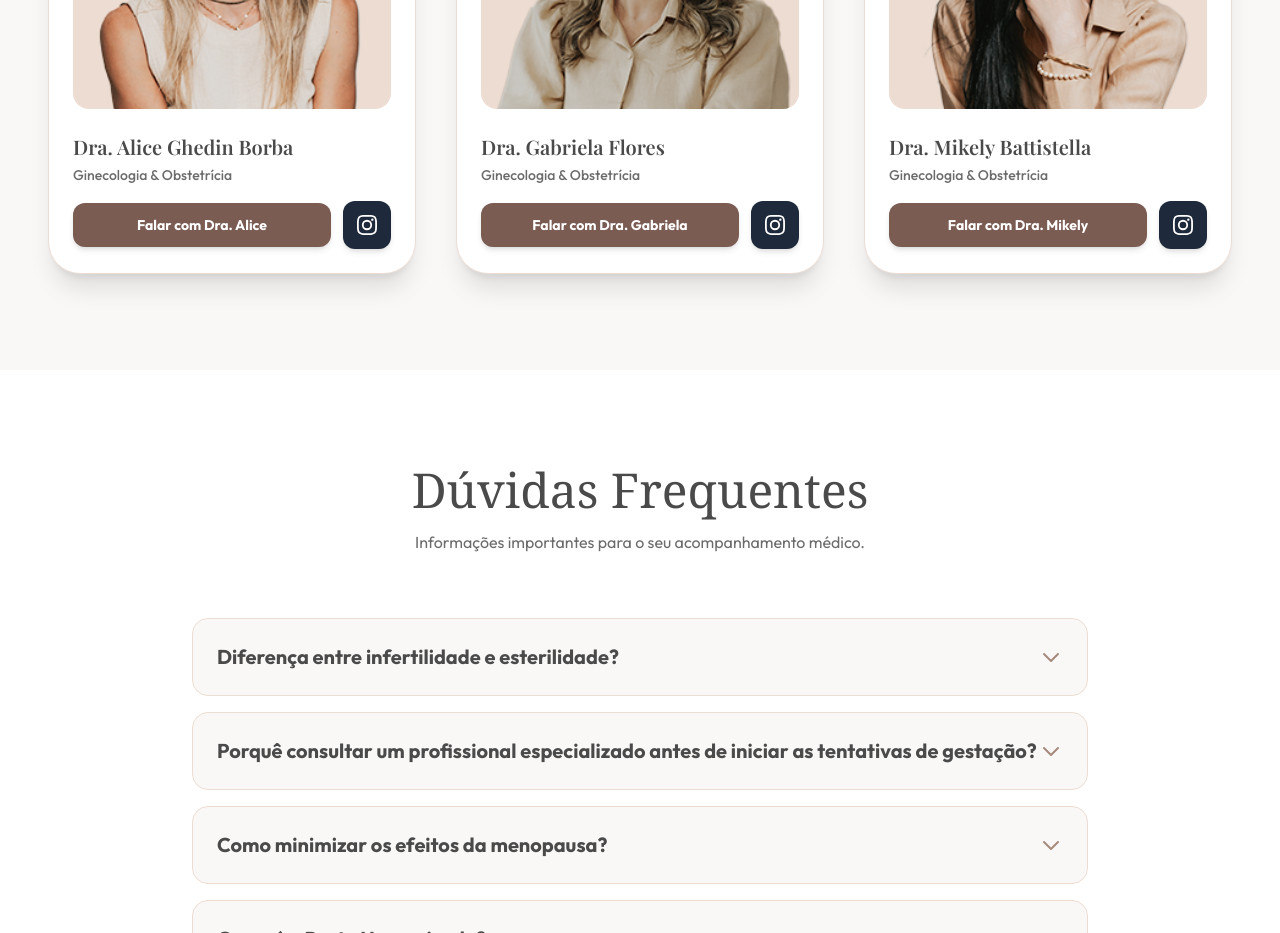
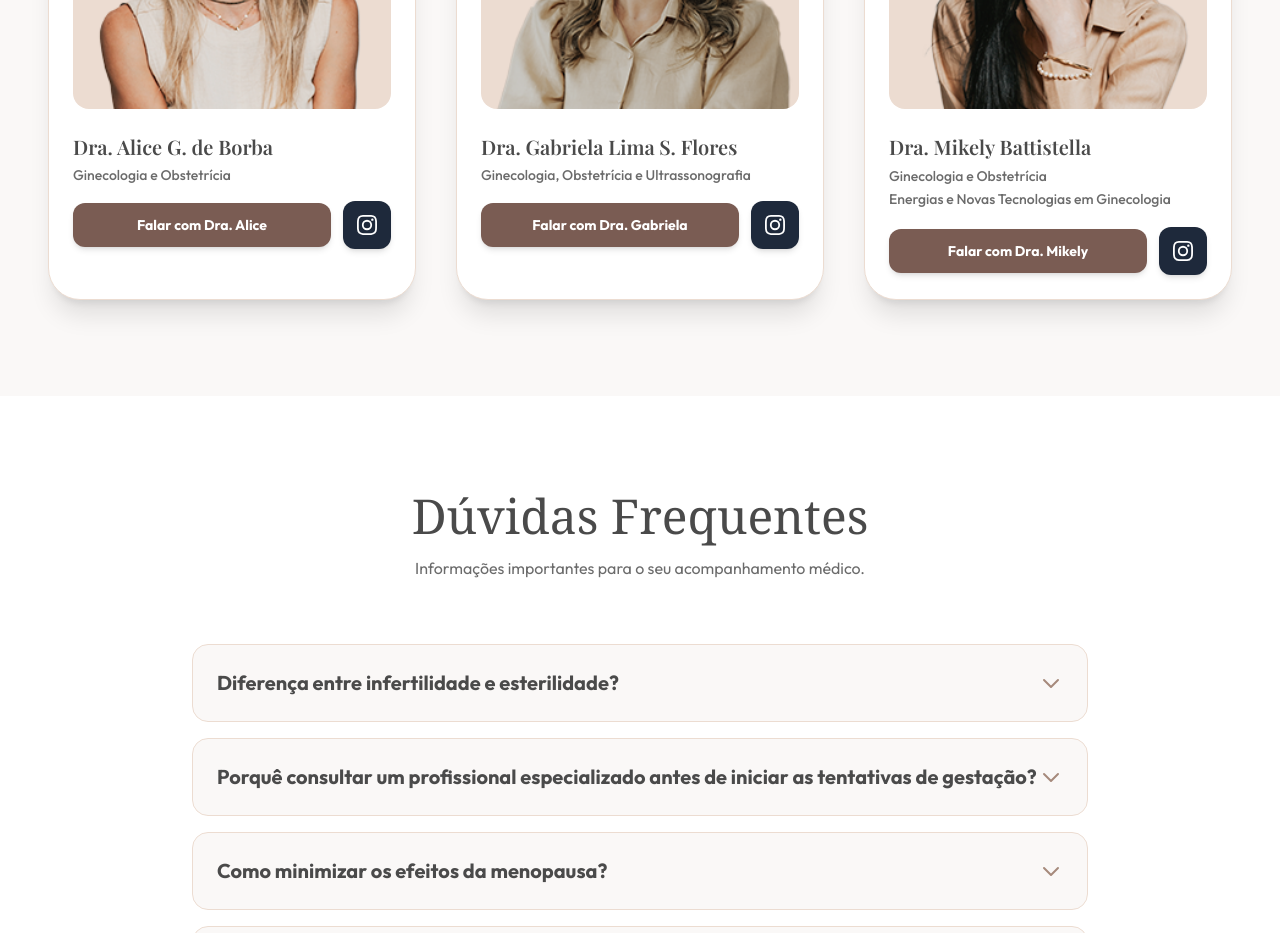
Before and after one commit to 7ndtzsntsh-web/lp-clinica-nascita, a plain HTML site: page index.html in a window 1280 px wide. Shown: the part 2300-3233 px from the top of the page. Drawn offline with nearby package versions, Linux system fonts and the light colour scheme; a web font is replaced by a local one.

Commit message:
fix: specific doctor specialties

```diff
--- a/index.html
+++ b/index.html
@@ -155,8 +155,8 @@
           <div class="relative w-full h-[320px] rounded-2xl overflow-hidden mb-6 bg-[#ecdcd1]">
             <img src="img/Dra_Maria.png" alt="Dra. Alice Ghedin Borba" class="w-full h-full object-cover object-top group-hover:scale-105 transition-transform duration-700">
           </div>
-          <h3 class="text-xl font-bold text-[#4a4a4a] mb-1">Dra. Alice Ghedin Borba</h3>
-          <p class="text-sm text-[#6b6b6b] mb-4 font-medium">Ginecologia & Obstetrícia</p>
+          <h3 class="text-xl font-bold text-[#4a4a4a] mb-1">Dra. Alice G. de Borba</h3>
+          <p class="text-sm text-[#6b6b6b] mb-4 font-medium">Ginecologia e Obstetrícia</p>
           <div class="flex items-center gap-3 mt-auto">
             <a href="https://api.whatsapp.com/send?phone=5548991252828&text=Ol%C3%A1%21%20Quero%20entrar%20em%20contato%20com%20a%20Dra.%20Alice%20Ghedin%20Borba." target="_blank" rel="noopener noreferrer" class="flex-1 bg-[#7a5c53] text-white text-center py-3 rounded-xl text-sm font-bold shadow-md hover:bg-black transition-colors" style="background-color: #7a5c53;">
               Falar com Dra. Alice
@@ -173,8 +173,8 @@
           <div class="relative w-full h-[320px] rounded-2xl overflow-hidden mb-6 bg-[#ecdcd1]">
             <img src="img/Dra_Gabriela.png" alt="Dra. Gabriela Lima S. Flores" class="w-full h-full object-cover object-top group-hover:scale-105 transition-transform duration-700">
           </div>
-          <h3 class="text-xl font-bold text-[#4a4a4a] mb-1">Dra. Gabriela Flores</h3>
-          <p class="text-sm text-[#6b6b6b] mb-4 font-medium">Ginecologia & Obstetrícia</p>
+          <h3 class="text-xl font-bold text-[#4a4a4a] mb-1">Dra. Gabriela Lima S. Flores</h3>
+          <p class="text-sm text-[#6b6b6b] mb-4 font-medium">Ginecologia, Obstetrícia e Ultrassonografia</p>
           <div class="flex items-center gap-3 mt-auto">
             <a href="https://api.whatsapp.com/send?phone=5548991252828&text=Ol%C3%A1%21%20Quero%20entrar%20em%20contato%20com%20a%20Dra.%20Gabriela%20Flores." target="_blank" rel="noopener noreferrer" class="flex-1 bg-[#7a5c53] text-white text-center py-3 rounded-xl text-sm font-bold shadow-md hover:bg-black transition-colors" style="background-color: #7a5c53;">
               Falar com Dra. Gabriela
@@ -191,7 +191,7 @@
             <img src="img/Dra_Mikely.png" alt="Dra. Mikely Battistella" class="w-full h-full object-cover object-top group-hover:scale-105 transition-transform duration-700">
           </div>
           <h3 class="text-xl font-bold text-[#4a4a4a] mb-1">Dra. Mikely Battistella</h3>
-          <p class="text-sm text-[#6b6b6b] mb-4 font-medium">Ginecologia & Obstetrícia</p>
+          <p class="text-sm text-[#6b6b6b] mb-4 font-medium leading-relaxed">Ginecologia e Obstetrícia<br>Energias e Novas Tecnologias em Ginecologia</p>
           <div class="flex items-center gap-3 mt-auto">
             <a href="https://api.whatsapp.com/send?phone=5548991252828&text=Ol%C3%A1%21%20Quero%20entrar%20em%20contato%20com%20a%20Dra.%20Mikely%20Battistella." target="_blank" rel="noopener noreferrer" class="flex-1 bg-[#7a5c53] text-white text-center py-3 rounded-xl text-sm font-bold shadow-md hover:bg-black transition-colors" style="background-color: #7a5c53;">
               Falar com Dra. Mikely
```
